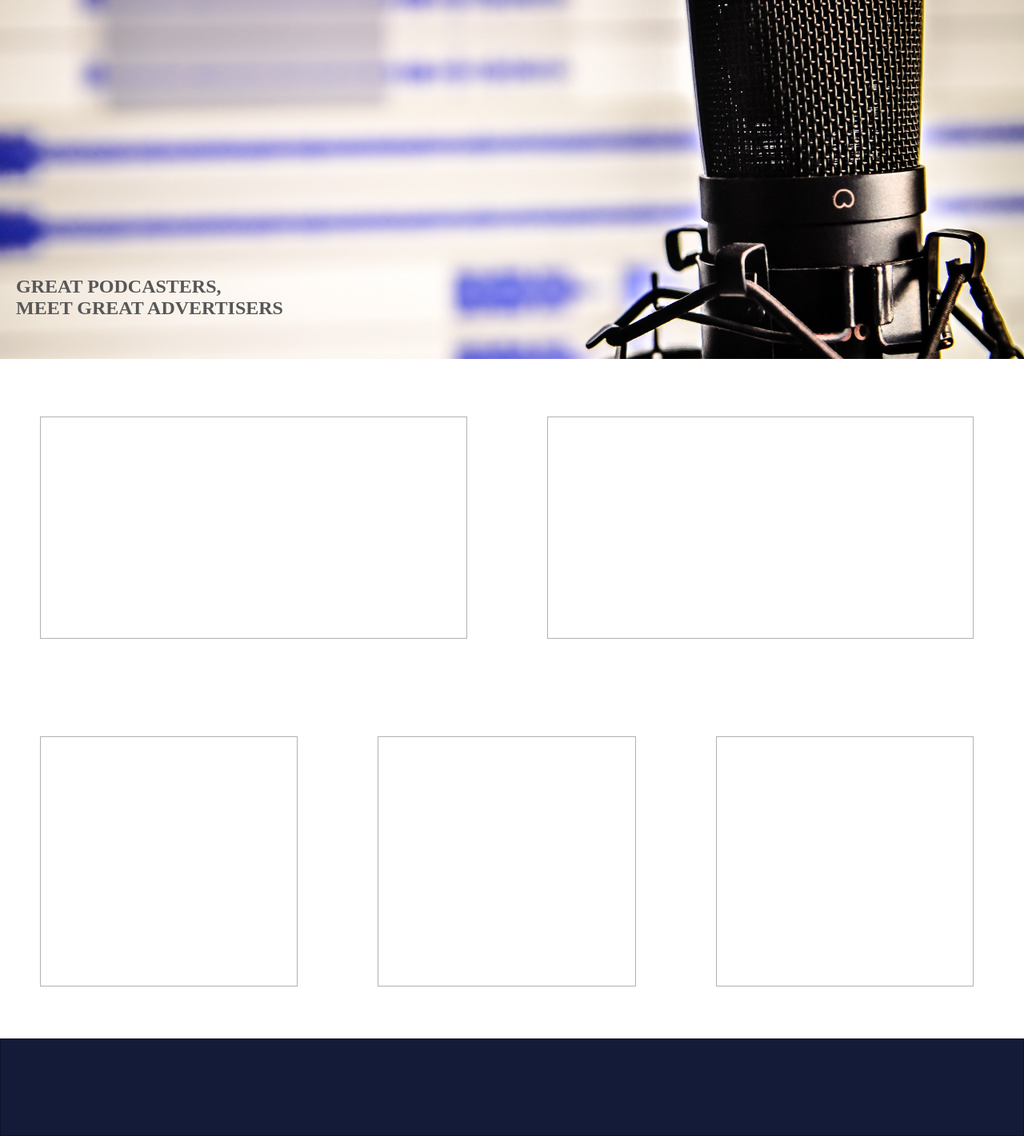
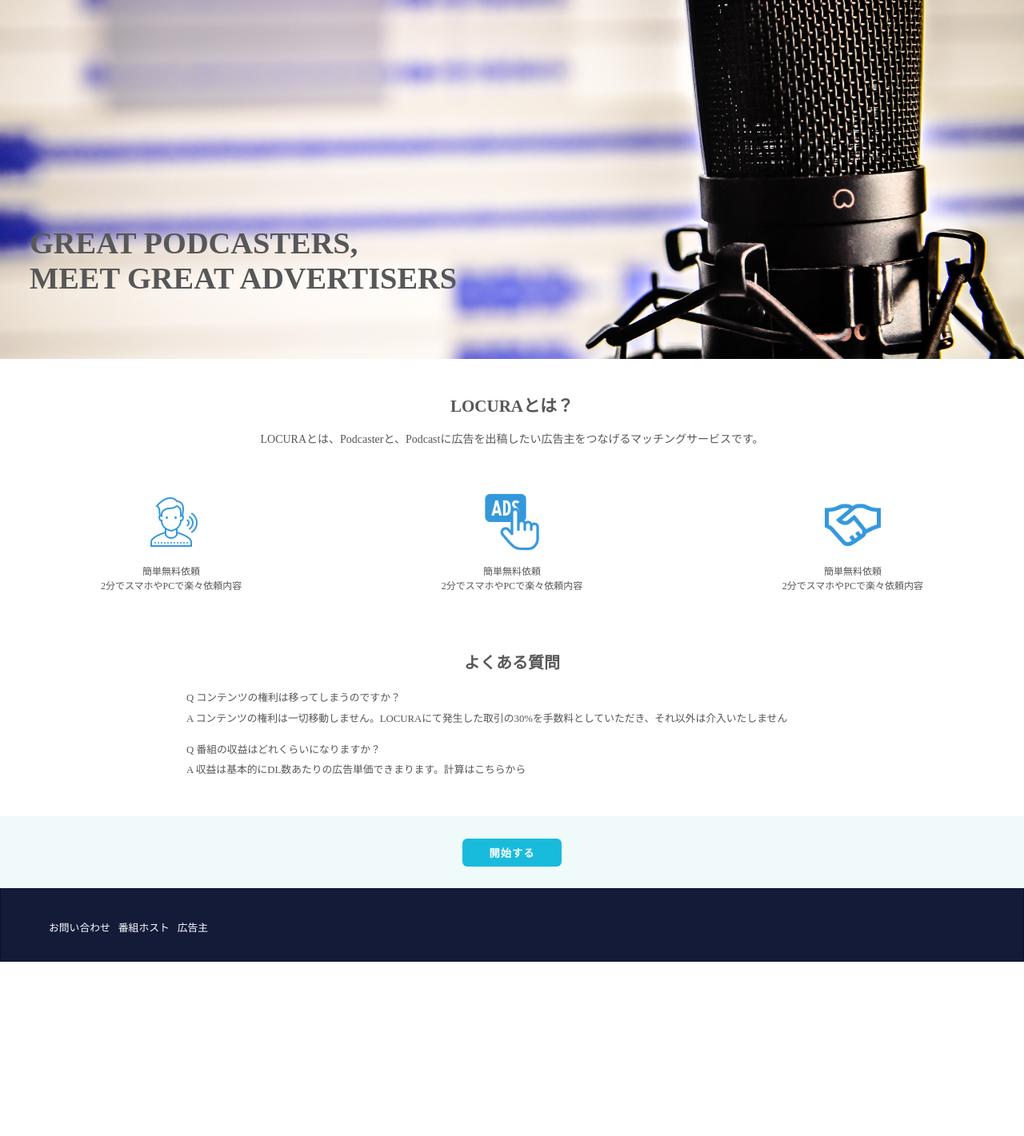
Before and after one commit to ry-32/locura_app, a Rails app: page /podcasters in a window 1280 px wide. Shown: the part 71-1492 px from the top of the page at 80% size. After the commit the page ends 1274 px from the top, so only its background shows below. Run offline with Rails 7, Linux system fonts and the light colour scheme; style sheets or scripts are compiled from the project's sources; some libraries are stand-ins or nearby versions.

Commit message:
added views

```diff
--- a/app/assets/stylesheets/home.scss
+++ b/app/assets/stylesheets/home.scss
@@ -11,21 +11,27 @@
 .top-wrapper{
     height: 450px;
     position: relative;
-    background: image-url("mic_pic.jpg") center;
+    background: image-url("mic_pic.jpg") no-repeat center;
     background-size: cover;
+    // background-size: 100% 100%;
+
 }
 
 .top-h1-wrapper{
     position: absolute;
-    bottom: 30px;
-    margin-left: 20px;
+    bottom: 47px;
+    margin-left: 37px;
 }
 
-
+.top-h1{
+    font-size: 2.4em;
+}
 
 .middle-wrapper{
-    height: 400px;
     font-size: 0px;
+    box-sizing: border-box;
+    padding: 0 110px;
+    margin-bottom: 80px;
 }
 
 .info-box{
@@ -37,43 +43,142 @@
 
 .info-wrapper{
     text-align: center;
-    border: 1px solid rgba(0,0,1,.3);
     height: 69%;
-    margin: 72px 50px 10px 50px;
+    margin: 56px 50px 10px 50px;
+    box-sizing: border-box;
+    padding: 20px;
 
 }
 
 .info-icon-wrapper{
     width: 80px;
     margin: 0 auto;
+    height: 80px;
 }
 
+.info-button{
+    height: 35px;
+    width: 124px;
+    border: none;
+    border-radius: 6px;
+    font-family: "Lobster";
+    font-weight: 600;
+    font-size: .83em;
+    letter-spacing: .074em;
+    background-color: #19BBDD;
+    color: white;
+}
 
 .middle2-wrapper{
-    height: 450px;
+    margin: 42px 0 40px 0;
+    font-size: 14px;
+    text-align: center;
 }
 
 .middle2-wrapper .info-box{
     width: 33%;
+
+
+}
+
+.middle2-wrapper .info-box p{
+    font-size: .8em;
+}
+
+.middle2-wrapper .info-wrapper{
+    margin: 21px 0 20px 0;
+}
+
+.cta-wrapper{
+    height: 90px;
+    display: flex;
+    align-items: center;
+    background-color: #F0FAFA;
+
+}
+
+.cta-container{
+    width: 70%;
+    margin: 0 auto;
+    text-align: center;
 }
 
 
+
+
+
 footer{
-    height: 120px;
+    height: 90px;
     border: 1px solid rgba(0,0,0,.3);
     background-color: #131B39;
 }
 
 .footer-wrapper{
     width: 80%;
-    margin: 25px auto;
+    margin: 25px 0 19px 20px;
     color: white;
+    display: flex;
+    align-items: center;
 }
 
 .footer-ul-wrapper{
-    height: 60px;
+    display: flex;
+    align-items: center;
 }
 
 .footer-ul-wrapper a{
     color:white;
 }
+
+.footer-ul{
+    list-style:none;
+    float: left;
+    font-size: .8em;
+}
+
+.footer-ul li{
+    float:right;
+    margin-right: 10px;
+}
+
+
+
+
+// podcaster page
+
+.p-middle-w{
+    font-size: 14px;
+    margin-bottom: 20px;
+}
+
+.faq-wrapper{
+    box-sizing: border-box;
+    padding: 0 40px;
+    margin-bottom: 50px;
+}
+
+.faq-title{
+    font-size: 20px;
+    text-align: center;
+}
+
+.faq-box{
+    font-size: .8em;
+    width: 70%;
+    margin: 20px auto;
+    box-sizing: border-box;
+    padding: 0 13px;
+}
+
+.faq-box p{
+    margin: .5em 0 0 0;
+}
+
+
+
+
+
+
+
+
+// advertisers page
--- a/app/views/home/podcaster.html.erb
+++ b/app/views/home/podcaster.html.erb
@@ -2,65 +2,77 @@
 
     <section class="top-wrapper">
         <div class="top-h1-wrapper">
-            <h1>
+            <h1 class="top-h1">
                 GREAT PODCASTERS,<br>
                 MEET GREAT ADVERTISERS
             </h1>
         </div>
     </section>
 
-    <section class="middle-wrapper">
+    <section class="middle2-wrapper p-middle-w">
+        <h2>LOCURAとは？</h2>
+        <p>LOCURAとは、Podcasterと、Podcastに広告を出稿したい広告主をつなげるマッチングサービスです。</p>
 
         <div class="info-box">
             <div class="info-wrapper">
-                <span></span>
-                <p></p>
-            </div>
-        </div>
-        <div class="info-box">
-            <div class="info-wrapper">
-                <span></span>
-                <p></p>
-
-            </div>
-        </div>
-    </secton>
-
-    <section class="middle2-wrapper">
-
-        <div class="info-box">
-            <div class="info-wrapper">
-                <span></span>
-                <p></p>
+                <div class="info-icon-wrapper">
+                    <%= image_tag 'person_radio.png', style:"height:80px;width:80px" %>
+                </div>
+                <p>簡単無料依頼<br>2分でスマホやPCで楽々依頼内容</p>
             </div>
         </div>
 
         <div class="info-box">
             <div class="info-wrapper">
-                <span></span>
-                <p></p>
+                <div class="info-icon-wrapper">
+                    <%= image_tag 'pointing.png', style:"height:80px;width:80px" %>
+                </div>
+                <p>簡単無料依頼<br>2分でスマホやPCで楽々依頼内容</p>
 
             </div>
         </div>
 
         <div class="info-box">
             <div class="info-wrapper">
-                <span></span>
-                <p></p>
+                <div class="info-icon-wrapper">
+                    <%= image_tag 'handshake.png', style:"height:80px;width:80px"%>
+                </div>
+                <p>簡単無料依頼<br>2分でスマホやPCで楽々依頼内容</p>
 
             </div>
         </div>
 
     </section>
 
+    <section class="faq-wrapper">
+        <h2 class="faq-title">よくある質問</h2>
+        <div class="faq-box">
+            <p class="faq-q">Q コンテンツの権利は移ってしまうのですか？</p>
+            <p class="faq-a">A コンテンツの権利は一切移動しません。LOCURAにて発生した取引の30%を手数料としていただき、それ以外は介入いたしません</p>
+        </div>
+
+        <div class="faq-box">
+            <p class="faq-q">Q 番組の収益はどれくらいになりますか？</p>
+            <p class="faq-a">A 収益は基本的にDL数あたりの広告単価できまります。計算はこちらから</p>
+        </div>
+
+
+    </section>
+
     <section class="cta-wrapper">
+        <div class="cta-container">
+            <button class="cta-button info-button">
+                開始する
+            </button>
+
+        </div>
 
     </section>
 
     <footer>
         <div class="footer-wrapper">
             <div class="footer-ul-wrapper">
-                <ul>
+                <ul class="footer-ul">
                     <li>
                         <a>広告主</a>
                     </li>
```
Also changed, not shown: app/views/home/advertiser.html.erb (+59 -26 lines), app/views/home/index.html.erb (+45 -28 lines), app/assets/images/handshake.png (added), app/assets/images/person_radio.png (added), app/assets/images/pointing.png (added).
